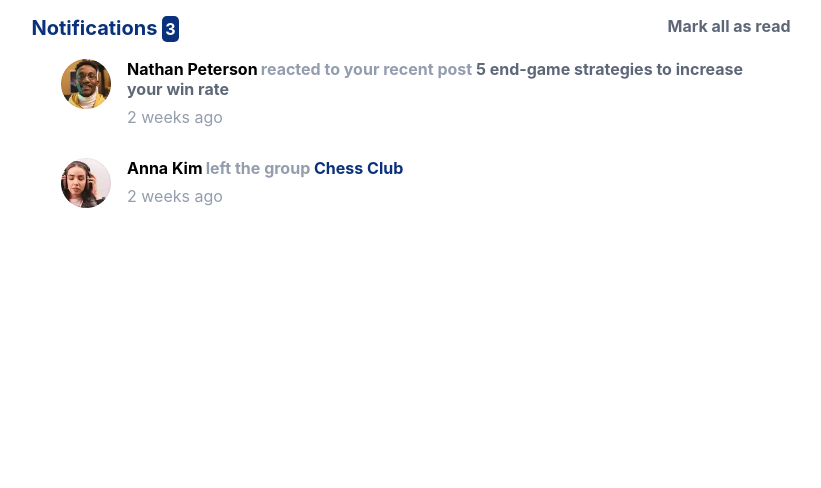
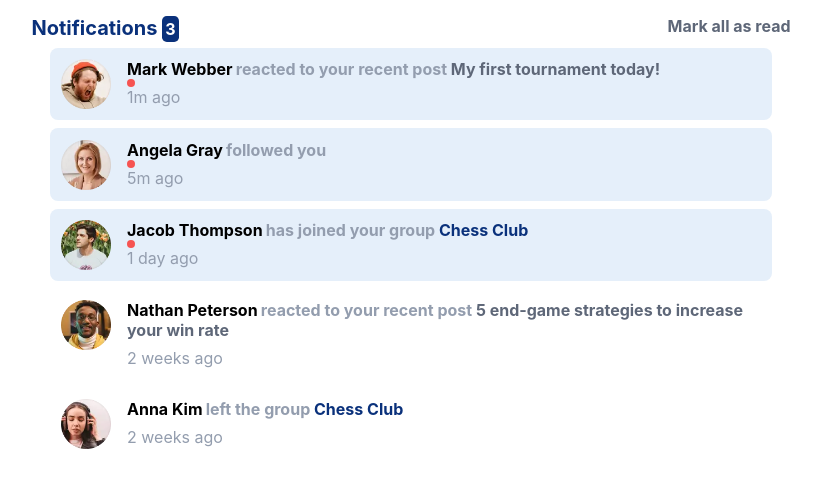
Before and after one commit to szczepanieceryk/Frontend-Mentor-Notifications-page, a React (Create React App) app: page / in a window 1280 px wide. Shown: the top 488 px of the page, without its empty margins (229-1050 px from the left). Built offline with nearby package versions, Linux system fonts and the light colour scheme.

Commit message:
display dynamically active&old notifications

```diff
--- a/src/App.js
+++ b/src/App.js
@@ -2,13 +2,76 @@ import { useState } from "react";
 import NotificationPage from "./pages/NotificationPage";
 import "./styles/style.css";
 
+import userAvatar1 from "./images/avatar-nathan-peterson.webp";
+import userAvatar2 from "./images/avatar-anna-kim.webp";
+import userAvatar3 from "./images/avatar-mark-webber.webp";
+import userAvatar4 from "./images/avatar-angela-gray.webp";
+import userAvatar5 from "./images/avatar-jacob-thompson.webp";
+
 const App = () => {
   const [notificationCount, setNotificationCount] = useState(3);
+  const oldNotifications = [
+    {
+      id: 1,
+      activeClass: "",
+      userThumbnail: userAvatar1,
+      userName: "Nathan Peterson",
+      notification: "reacted to your recent post",
+      reactionActivity: "5 end-game strategies to increase your win rate",
+      groupActivity: "",
+      time: "2 weeks ago",
+    },
+    {
+      id: 2,
+      activeClass: "",
+      userThumbnail: userAvatar2,
+      userName: "Anna Kim",
+      notification: "left the group",
+      reactionActivity: "",
+      groupActivity: "Chess Club",
+      time: "2 weeks ago",
+    },
+  ];
+
+  const activeNotifications = [
+    {
+      id: 1,
+      activeClass: "active",
+      userThumbnail: userAvatar3,
+      userName: "Mark Webber",
+      notification: "reacted to your recent post",
+      reactionActivity: "My first tournament today!",
+      groupActivity: "",
+      time: "1m ago",
+    },
+    {
+      id: 2,
+      activeClass: "active",
+      userThumbnail: userAvatar4,
+      userName: "Angela Gray",
+      notification: "followed you",
+      reactionActivity: "",
+      groupActivity: "",
+      time: "5m ago",
+    },
+    {
+      id: 3,
+      activeClass: "active",
+      userThumbnail: userAvatar5,
+      userName: "Jacob Thompson",
+      notification: "has joined your group",
+      reactionActivity: "",
+      groupActivity: "Chess Club",
+      time: "1 day ago",
+    },
+  ];
   return (
     <div className="App">
       <NotificationPage
         notificationCount={notificationCount}
         setNotificationCount={setNotificationCount}
+        newNotifications={activeNotifications}
+        oldNotifications={oldNotifications}
       />
     </div>
   );
--- a/src/pages/NotificationPage.js
+++ b/src/pages/NotificationPage.js
@@ -1,12 +1,16 @@
 import SimpleNotificationComponent from "../components/SimpleNotificationComponent";
 import "../styles/_NotificationPage.scss";
-import userAvatar1 from "../images/avatar-nathan-peterson.webp";
-import userAvatar2 from "../images/avatar-anna-kim.webp";
 
-const NotificationPage = ({ notificationCount, setNotificationCount }) => {
+const NotificationPage = ({
+  notificationCount,
+  setNotificationCount,
+  newNotifications,
+  oldNotifications,
+}) => {
   const handleNotificationsClear = () => {
     setNotificationCount(0);
   };
+
   return (
     <div className="notification-page-wrapper">
       <div className="notifications-info">
@@ -22,24 +26,32 @@ const NotificationPage = ({ notificationCount, setNotificationCount }) => {
           <strong onClick={handleNotificationsClear}>Mark all as read</strong>
         </span>
       </div>
-      <SimpleNotificationComponent
-        activeClass=""
-        userThumbnail={userAvatar1}
-        userName="Nathan Peterson"
-        notification="reacted to your recent post"
-        reactionActivity="5 end-game strategies to increase your win rate"
-        groupActivity=""
-        time="2 weeks ago"
-      />
-      <SimpleNotificationComponent
-        activeClass=""
-        userThumbnail={userAvatar2}
-        userName="Anna Kim"
-        notification="left the group"
-        reactionActivity=""
-        groupActivity="Chess Club"
-        time="2 weeks ago"
-      />
+
+      {newNotifications.map((notif) => (
+        <SimpleNotificationComponent
+          key={notif.id}
+          activeClass={notif.activeClass}
+          userThumbnail={notif.userThumbnail}
+          userName={notif.userName}
+          notification={notif.notification}
+          reactionActivity={notif.reactionActivity}
+          groupActivity={notif.groupActivity}
+          time={notif.time}
+        />
+      ))}
+
+      {oldNotifications.map((notif) => (
+        <SimpleNotificationComponent
+          key={notif.id}
+          activeClass={notif.activeClass}
+          userThumbnail={notif.userThumbnail}
+          userName={notif.userName}
+          notification={notif.notification}
+          reactionActivity={notif.reactionActivity}
+          groupActivity={notif.groupActivity}
+          time={notif.time}
+        />
+      ))}
     </div>
   );
 };
```
